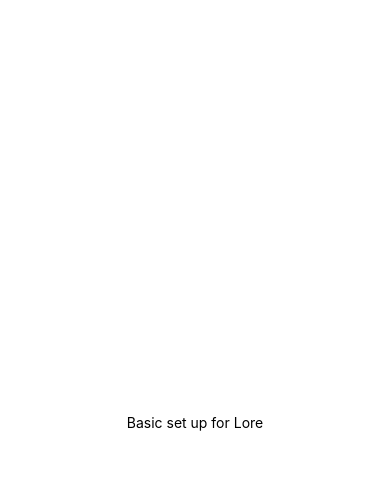
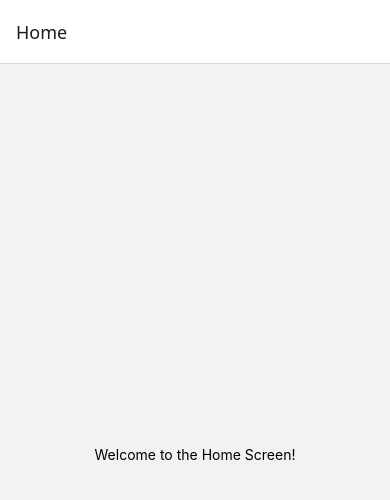
Before and after one commit to Innovation-for-Impact/Lore, a React Native app in the folder frontend/: screen /Home in a window 390 px wide. Shown: the top 500 px of the page. Built offline with nearby package versions, Linux system fonts and the light colour scheme.

Commit message:
frontend: added eslint, prettierrc, new folders, setup for home screen

```diff
--- a/frontend/App.js
+++ b/frontend/App.js
@@ -1,20 +1,16 @@
-import { StatusBar } from 'expo-status-bar';
-import { StyleSheet, Text, View } from 'react-native';
+import React from 'react';
+import { NavigationContainer } from '@react-navigation/native';
+import { createStackNavigator } from '@react-navigation/stack';
+import HomeScreen from './screens/HomeScreen';
+
+const Stack = createStackNavigator();
 
 export default function App() {
   return (
-    <View style={styles.container}>
-      <Text>Basic set up for Lore</Text>
-      <StatusBar style="auto" />
-    </View>
+    <NavigationContainer>
+      <Stack.Navigator initialRouteName="Home">
+        <Stack.Screen name="Home" component={HomeScreen} />
+      </Stack.Navigator>
+    </NavigationContainer>
   );
 }
-
-const styles = StyleSheet.create({
-  container: {
-    flex: 1,
-    backgroundColor: '#fff',
-    alignItems: 'center',
-    justifyContent: 'center',
-  },
-});
--- /dev/null
+++ b/frontend/screens/HomeScreen.js
@@ -0,0 +1,12 @@
+import React from 'react';
+import { View, Text, Button } from 'react-native';
+
+const HomeScreen = ({ navigation }) => {
+  return (
+    <View style={{ flex: 1, justifyContent: 'center', alignItems: 'center' }}>
+      <Text>Welcome to the Home Screen!</Text>
+    </View>
+  );
+};
+
+export default HomeScreen;
```
Also changed, not shown: frontend/eslint.config.mjs (added, +37 -0 lines), frontend/package.json (+17 -2 lines), frontend/styles/global.js (added), 6 other files (tests, documents, lock files or other folders).
